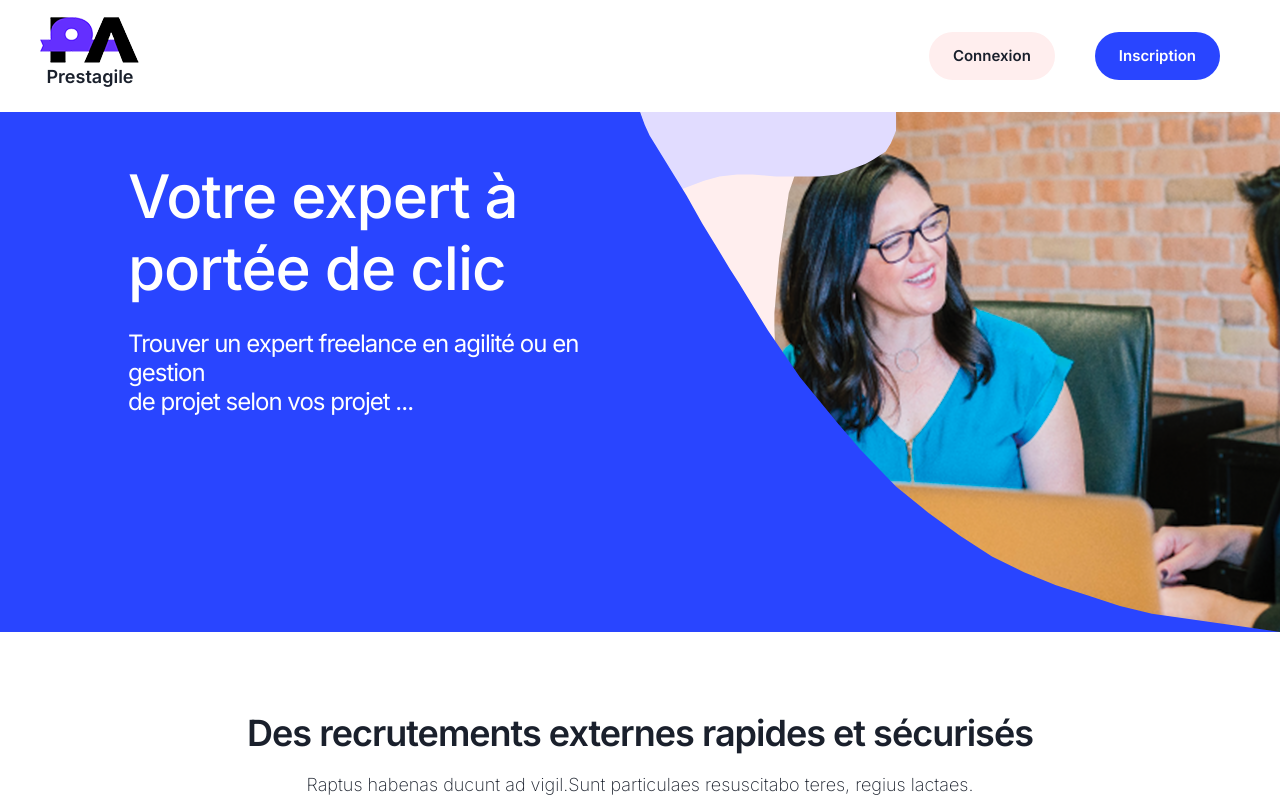
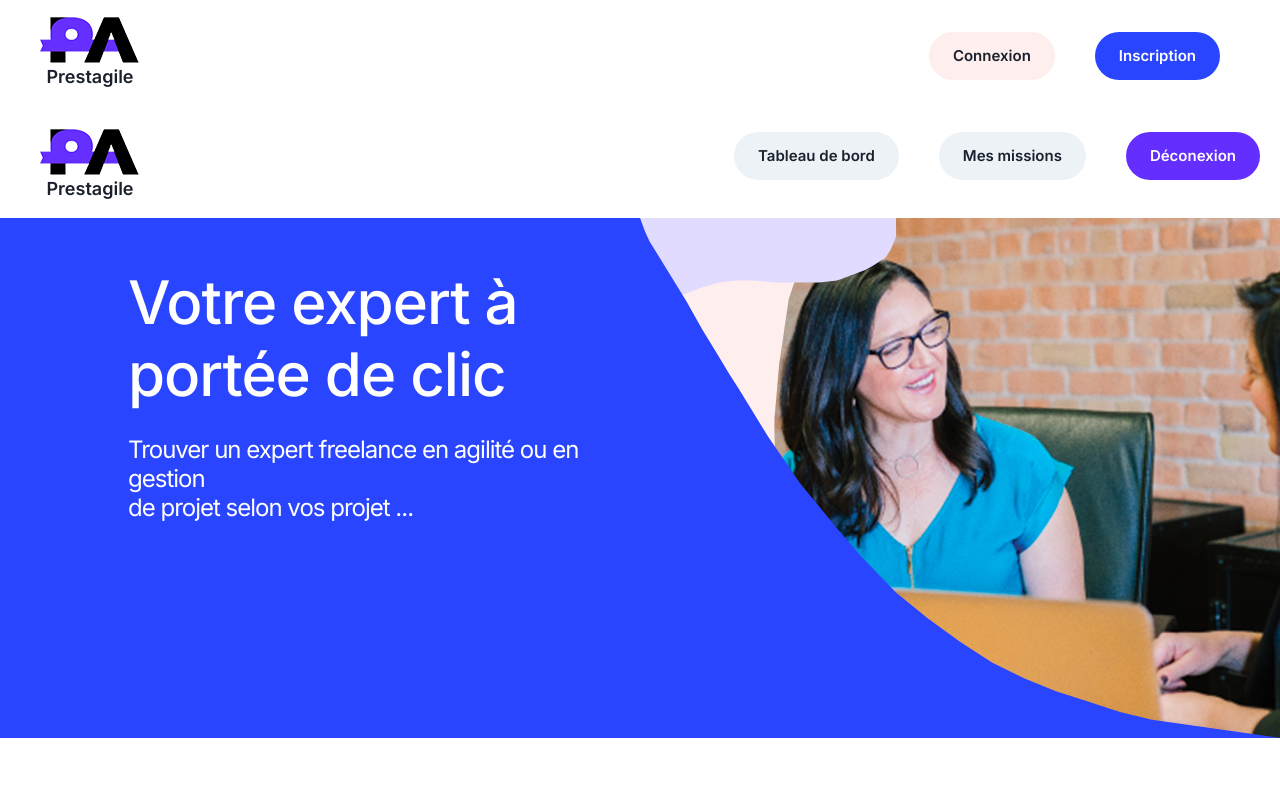
Before and after one commit to FairFightKing/PrestAgile, a Next.js app in the folder app/: page / in a window 1280 px wide. Shown: the top 800 px of the page. Built offline with nearby package versions, Linux system fonts and the light colour scheme.

Commit message:
UPDATE  Header Connexion Button

```diff
--- a/app/ui/components/headerConnection.tsx
+++ b/app/ui/components/headerConnection.tsx
@@ -1,4 +1,4 @@
-import { Box, Flex, Spacer, Image, Text } from '@chakra-ui/react'
+import { Box, Flex, Spacer, Image, Text, Button } from '@chakra-ui/react'
 import { LinkComponent } from './navigation/LinkComponent'
 
 export default function HeaderNoConnection() {
@@ -18,6 +18,46 @@ export default function HeaderNoConnection() {
         />
       </Box>
       <Spacer />
+      <Box my={5}>
+        <Button
+          mx={5}
+          my={{ base: '2', md: '0', lg: '0' }}
+          py={4}
+          fontSize="15px"
+          fontWeight={600}
+          px={6}
+          size="lg"
+          borderRadius="100px"
+        >
+          Tableau de bord
+        </Button>
+        <Button
+          mx={5}
+          my={{ base: '2', md: '0', lg: '0' }}
+          py={4}
+          fontSize="15px"
+          fontWeight={600}
+          px={6}
+          borderRadius="100px"
+          size="lg"
+        >
+          Mes missions
+        </Button>
+        <Button
+          mx={5}
+          my={{ base: '2', md: '0', lg: '0' }}
+          py={4}
+          fontSize="15px"
+          fontWeight={600}
+          px={6}
+          size="lg"
+          borderRadius="100px"
+          bg="#642EFF"
+          color="white"
+        >
+          Déconexion
+        </Button>
+      </Box>
     </Flex>
   )
 }
--- a/app/ui/components/layout.tsx
+++ b/app/ui/components/layout.tsx
@@ -1,10 +1,12 @@
 import HeaderNoConnection from './headerNoConnection'
+import HeaderConnection from './headerConnection'
 import Footer from './footer'
 
 function Layout({ children }: any) {
   return (
     <>
       <HeaderNoConnection />
+      <HeaderConnection />
       <main>{children}</main>
       <Footer />
     </>
```
